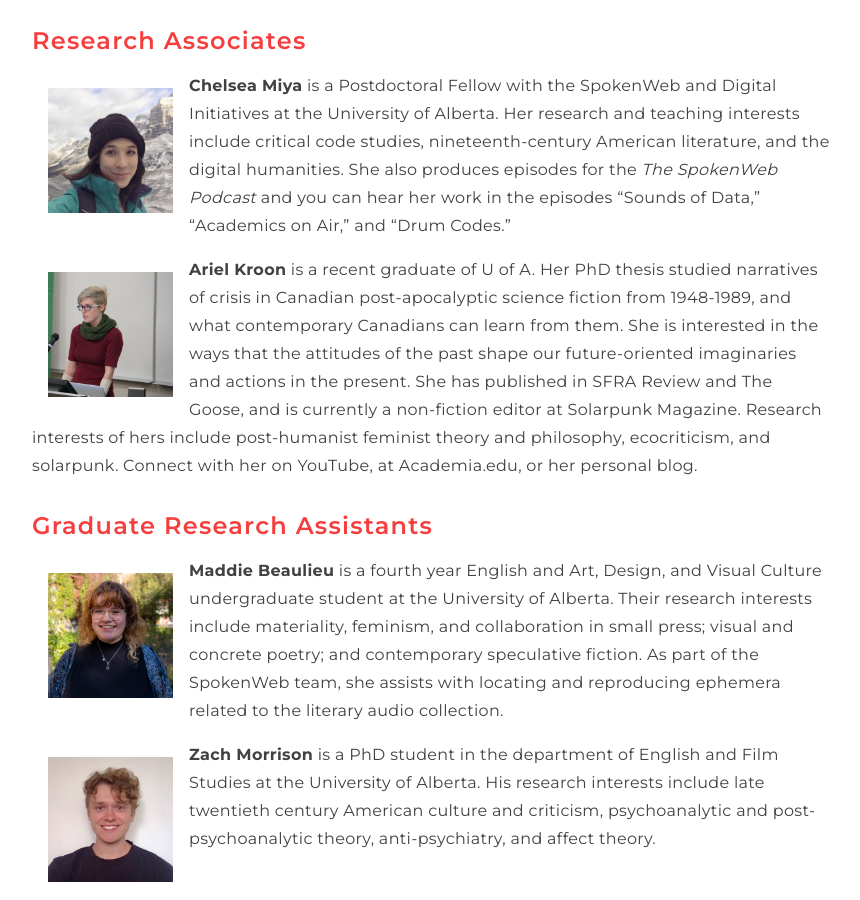
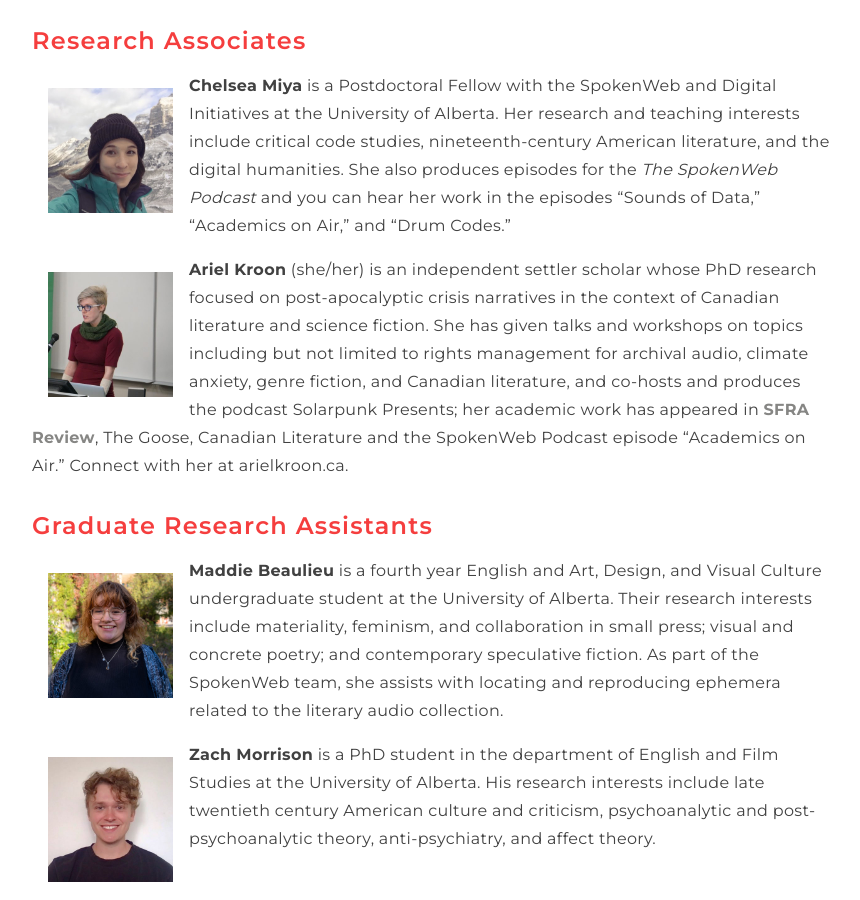
Before and after one commit to SpokenWebAlberta/sandbox, a Jekyll site: the page built from pages/team.md, in a window 1280 px wide and 900 px high, scrolled down 834 px. Shown: the whole window, without its empty margins (208-1068 px from the left). Built offline with Jekyll 4.4.1, drawn with Linux system fonts in a browser that asks for light colours.

Commit message:
Update team.md
Just updating my profile.

```diff
--- a/pages/team.md
+++ b/pages/team.md
@@ -35,7 +35,7 @@ permalink: '/team/'
 
 <div class = "figure bio">
   <img src="{{ '/img/bio/Kroon.jpg' | absolute_url }}" />
-</div> **Ariel Kroon** is a recent graduate of U of A. Her PhD thesis studied narratives of crisis in Canadian post-apocalyptic science fiction from 1948-1989, and what contemporary Canadians can learn from them. She is interested in the ways that the attitudes of the past shape our future-oriented imaginaries and actions in the present. She has published in SFRA Review and The Goose, and is currently a non-fiction editor at Solarpunk Magazine. Research interests of hers include post-humanist feminist theory and philosophy, ecocriticism, and solarpunk. Connect with her on YouTube, at Academia.edu, or her personal blog.
+</div> **Ariel Kroon** (she/her) is an independent settler scholar whose PhD research focused on post-apocalyptic crisis narratives in the context of Canadian literature and science fiction. She has given talks and workshops on topics including but not limited to rights management for archival audio, climate anxiety, genre fiction, and Canadian literature, and co-hosts and produces the podcast Solarpunk Presents; her academic work has appeared in <a href="https://sfrareview.org/2021/04/23/living-beyond-the-end-times-an-argument-for-queer-utopianism/">SFRA Review</a>, The Goose, Canadian Literature and the SpokenWeb Podcast episode “Academics on Air.” Connect with her at arielkroon.ca.
 
 ### Graduate Research Assistants
 
```
